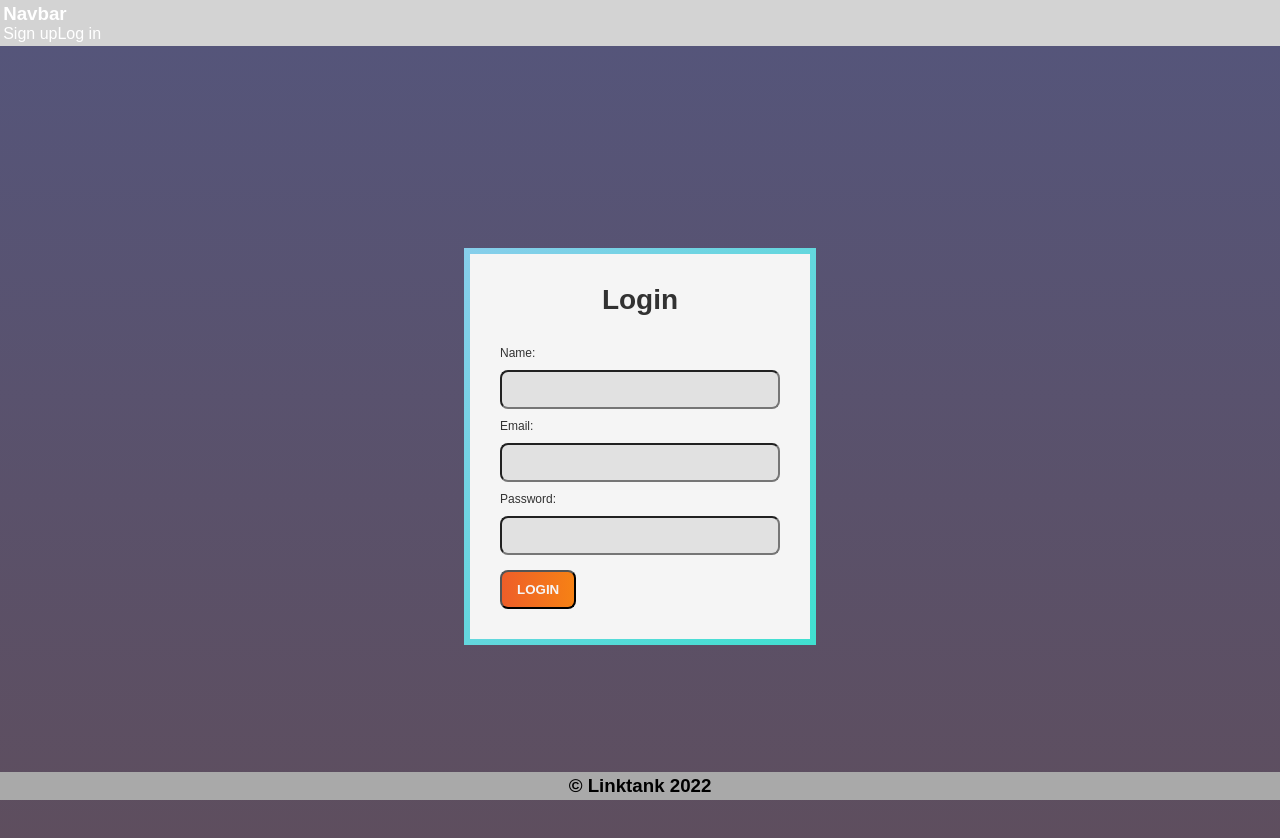
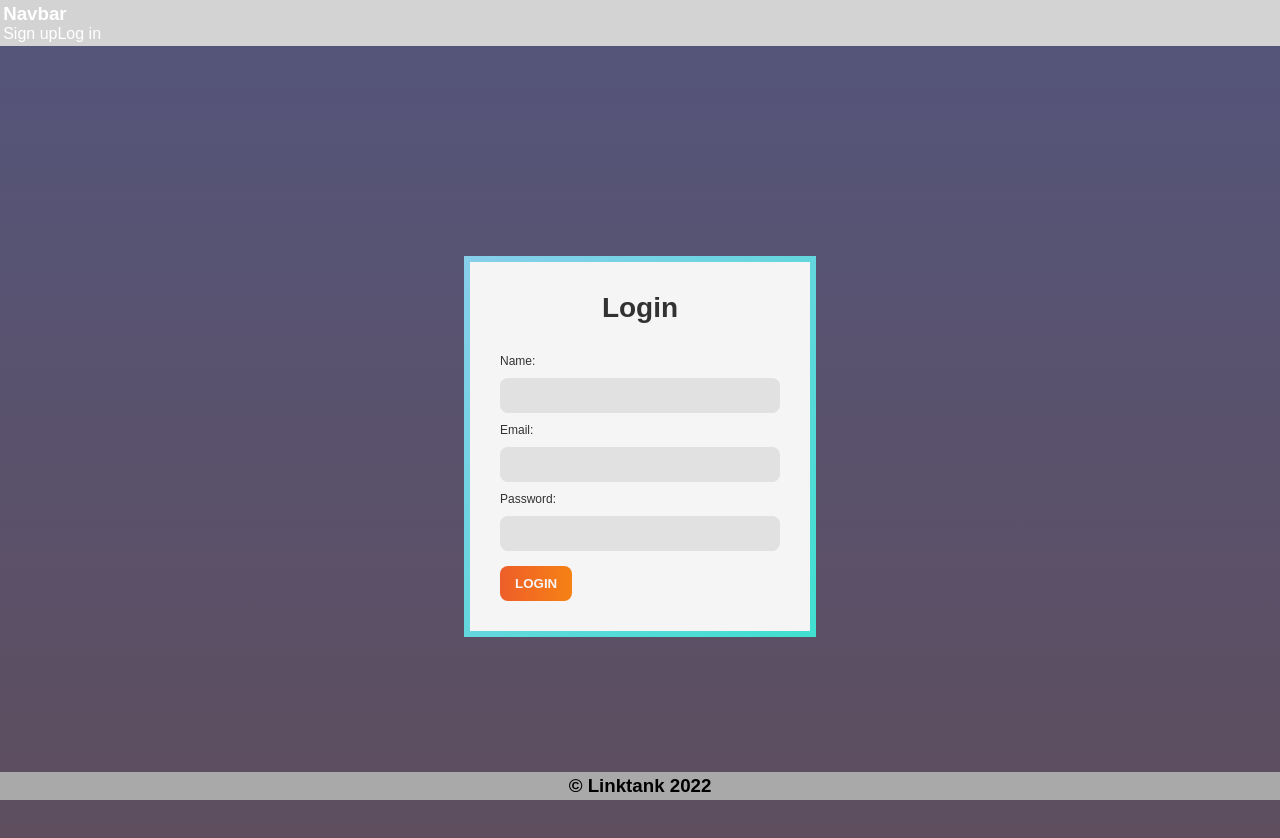
Before and after one commit to Bishop1988/linktankFrontend, a React (Create React App) app: page /login in a window 1280 px wide. Shown: the top 838 px of the page. Built offline with nearby package versions, Linux system fonts and the light colour scheme.

Commit message:
Changes for something I dont know

```diff
--- a/src/styles/login.css
+++ b/src/styles/login.css
@@ -7,7 +7,7 @@
 
 }
 
-button {
+input, button {
     appearance: none;
     background: none;
     border: none;
--- a/src/styles/signup.css
+++ b/src/styles/signup.css
@@ -1,4 +1,4 @@
-.formContainer {
+/* .formContainer {
     margin: 100px auto;
     width: 500px;
     position: relative;
@@ -117,4 +117,4 @@
     text-decoration: none;
     color: #27cdff;
     font-weight: 600;
-}
+} */
```
